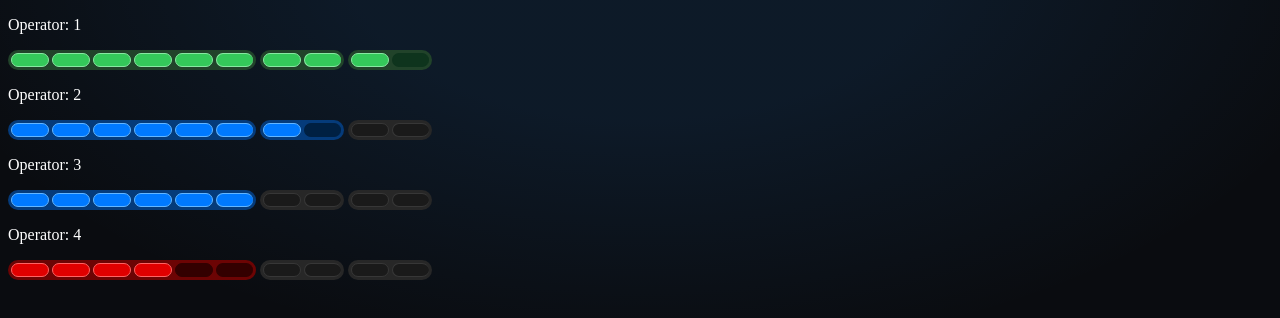
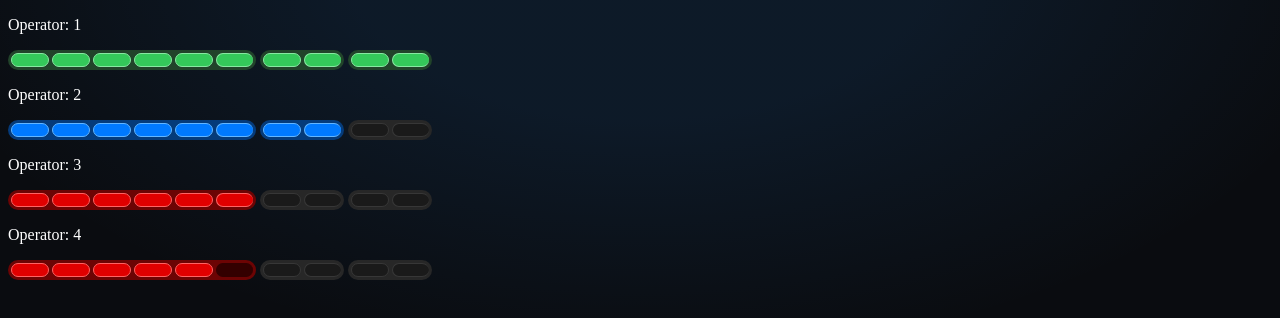
Before and after one commit to Sophon-Nodes/sophon-nodes-dash, a Vue app: page / in a window 1280 px wide. Shown: the top 318 px of the page. Built offline with nearby package versions, Linux system fonts and the light colour scheme.

Commit message:
messed with fills so below 60 it is red, but at 60 it is blue since that is minimum.

```diff
--- a/src/App.vue
+++ b/src/App.vue
@@ -19,7 +19,7 @@ export default {
       nodes: [
         {uptime: 95, operador: "1"},
         {uptime: 75, operador: "2"},
-        {uptime: 60, operador: "3"},
+        {uptime: 59.999, operador: "3"},
         {uptime: 45, operador: "4"}
       ]
     };
--- a/src/components/UptimeBar.vue
+++ b/src/components/UptimeBar.vue
@@ -28,12 +28,27 @@ export default {
       return this.progressGroups.reduce((total, group) => total + group.segments.length, 0);
     },
     activeSegments() {
-      return Math.floor((this.uptimePercentage / 100) * this.totalSegments);
+      if (this.uptimePercentage < 60) {
+        // Scale 0-59.99% across 6 segments
+        return Math.min(6, Math.ceil((this.uptimePercentage / 60) * 6));
+      } else if (this.uptimePercentage < 70) {
+        // 60-69.99% = 7 segments
+        return 7;
+      } else if (this.uptimePercentage < 80) {
+        // 70-79.99% = 8 segments
+        return 8;
+      } else if (this.uptimePercentage < 90) {
+        // 80-89.99% = 9 segments
+        return 9;
+      } else {
+        // 90-100% = 10 segments
+        return 10;
+      }
     },
     progressColor() {
-      if (this.uptimePercentage > 90) {
+      if (this.uptimePercentage >= 80) {
         return 'green';
-      } else if (this.uptimePercentage > 50) {
+      } else if (this.uptimePercentage >= 60) {
         return 'blue';
       } else {
         return 'red';
```
Also changed, not shown: 1 other file (tests, documents, lock files or other folders).
